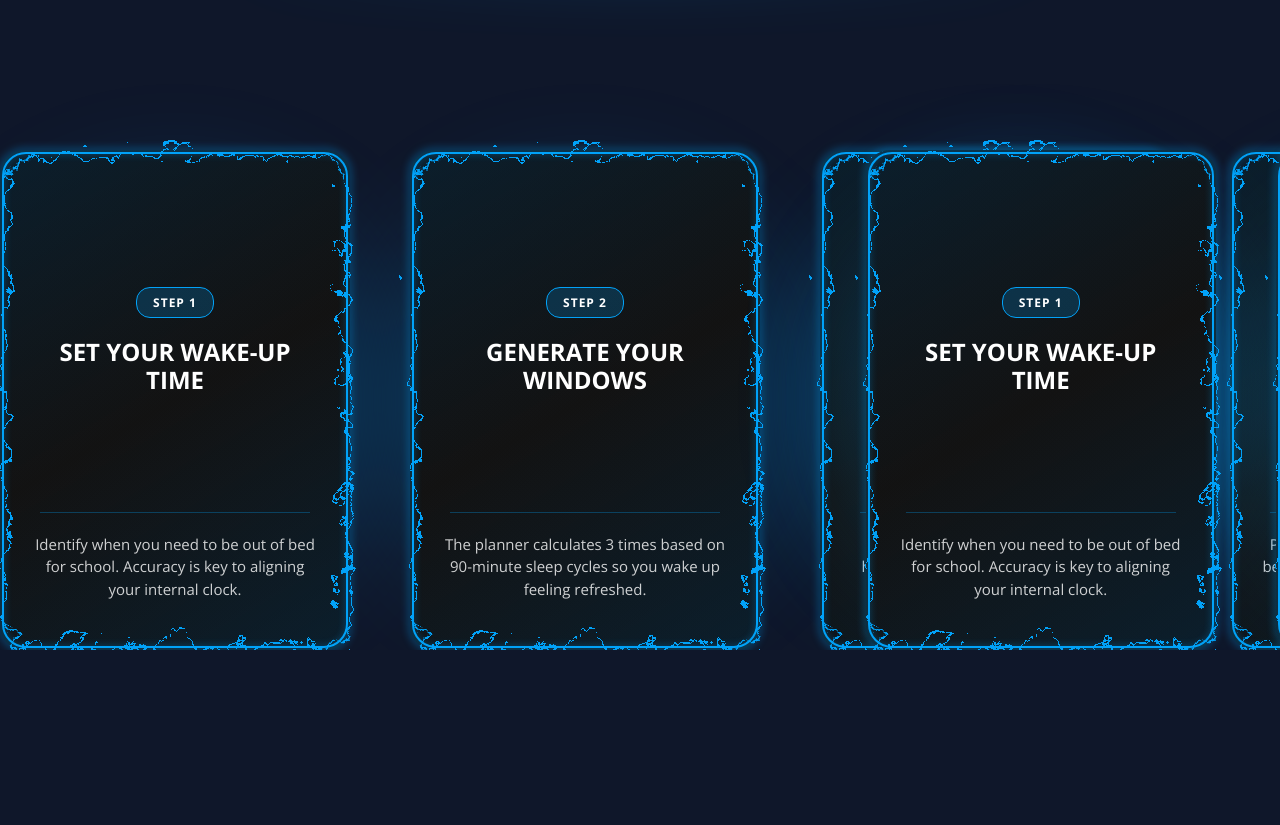
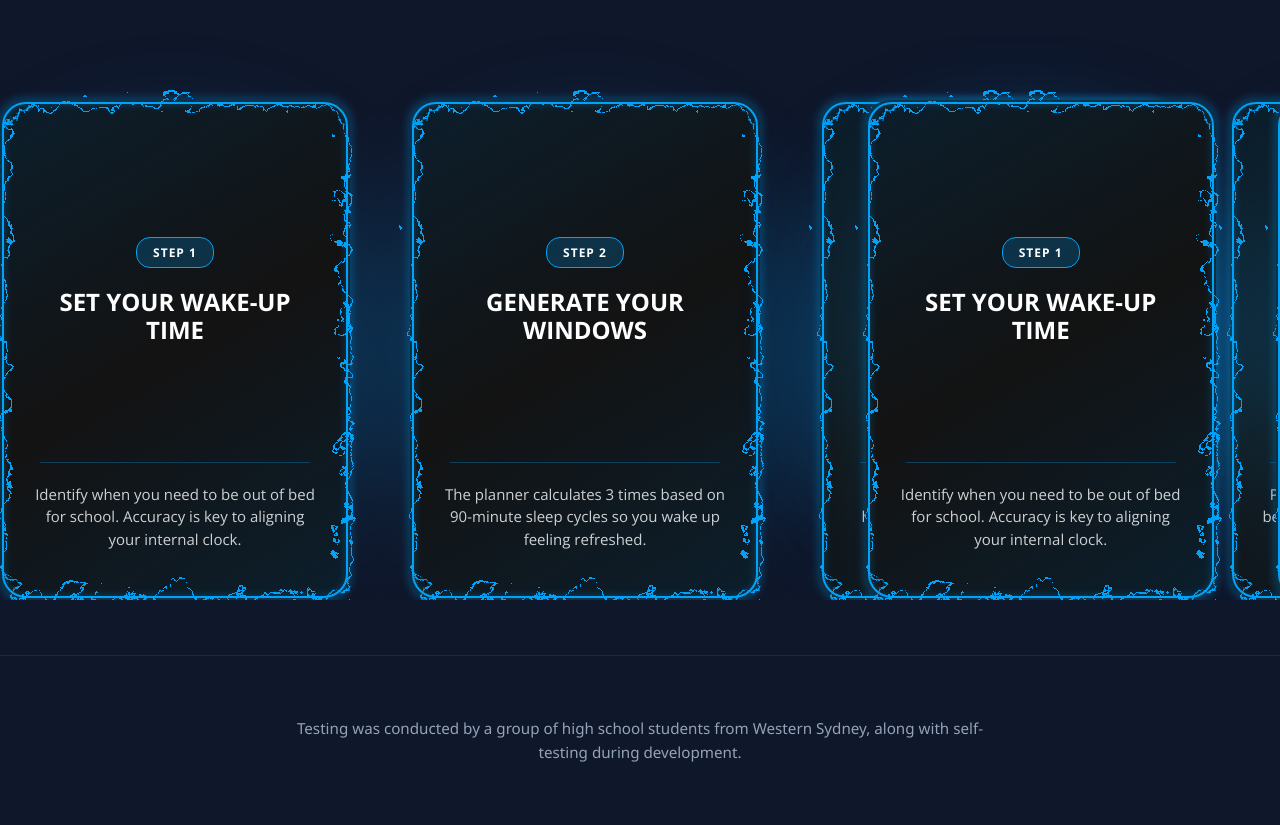
Before and after one commit to Sivalingesar/Sleepsmart-Sleep_Planner, a plain HTML site: page index.html in a window 1280 px wide. Shown: the part 1960-2785 px from the top of the page. Before the commit the page ends 2637 px from the top, so only its background shows below. Drawn offline with nearby package versions, Linux system fonts and the light colour scheme.

Commit message:
Update index.html

```diff
--- a/index.html
+++ b/index.html
@@ -48,7 +48,6 @@
         .hero-section h1, .copy {
             font-family: "Lilita One", cursive;
             text-shadow: -2px -2px 0 #000, 2px -2px 0 #000, -2px 2px 0 #000, 2px 2px 0 #000;
-            /* Reduced slightly from 16vw to fit longer text */
             font-size: 12vw;
             display: block;
             position: absolute;
@@ -91,6 +90,27 @@
             width: 100%;
             padding: 50px 0;
         }
+
+        /* --- FOOTER STYLING --- */
+        .site-footer {
+            padding: 60px 20px;
+            text-align: center;
+            background-color: var(--bg-color);
+            border-top: 1px solid #1e293b;
+        }
+
+        .footer-text {
+            color: var(--text-secondary);
+            font-size: 0.95rem;
+            max-width: 700px;
+            margin: 0 auto;
+            line-height: 1.6;
+        }
+
+        .footer-highlight {
+            color: var(--electric-border-color);
+            font-weight: bold;
+        }
     </style>
 </head>
 <body>
@@ -112,12 +132,19 @@
     </section>
 
     <div class="content-container" id="main-content">
-        </div>
         <object type="text/html" data="schedulemaker.html" width="100%" height="800"></object>
         <object type="text/html" data="hovertextboxsleepplanner.html" width="100%" height="300"></object>
         <object type="text/html" data="sleepplannercarousel.html" width="100%" height="600"></object>
+    </div>
 
-        <br><br>
+    <footer class="site-footer">
+        <p class="footer-text">
+            Testing was conducted by a group of high school students from
+ Western Sydney,
+            along with self-testing during development.
+        </p>
+    </footer>
+
     <script>
         function scrollToContent() {
             document.getElementById('main-content').scrollIntoView({ behavior: 'smooth' });
```
